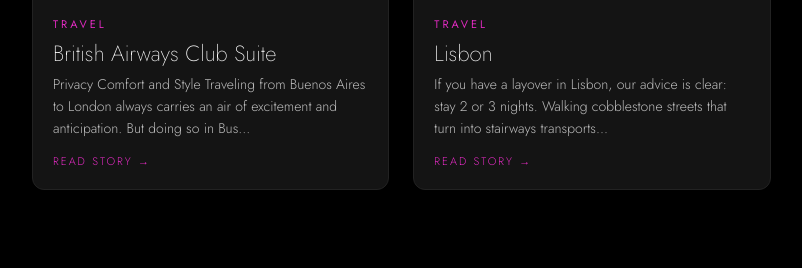
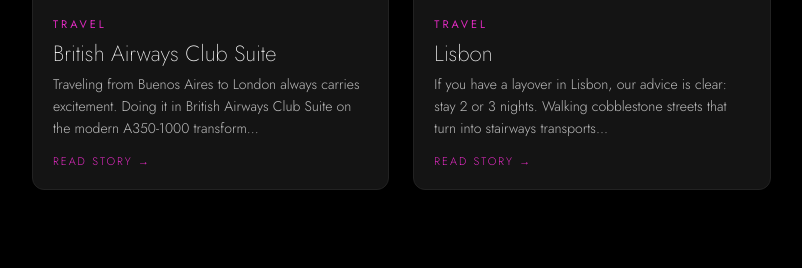
Before and after one commit to MIAMIX-io/MIAMIX.VIP-Site, a Jekyll site: the page built from travel.html, in a window 1280 px wide and 900 px high, scrolled down 3777 px, cut to the strip 347-615 px from the top of the window. Shown: the whole strip, without its empty margins (48-850 px from the left). Built offline with Jekyll 4.4.1, drawn with Linux system fonts in a browser that asks for light colours; some of the changed lines change nothing that is shown.

Commit message:
Revise description for British Airways Club Suite post

```diff
--- a/_posts/Travel/2025-10-19-british-airways-club-suite.md
+++ b/_posts/Travel/2025-10-19-british-airways-club-suite.md
@@ -1,7 +1,7 @@
 ---
 title: "British Airways Club Suite"
 page_title: "Privacy & Comfort"
-description: "Privacy Comfort and Style Traveling from Buenos Aires to London always carries an air of excitement and anticipation. But doing so in Business Class with British Airways, aboard the modern Airbus A350-1000, transforms the journey into an experience of luxury and well-being. With a total duration of approximately 17 hours and 15 minutes, including a layover in Rio de Janeiro, the trip combines technology, elegance, and sustainability in perfect harmony. From boarding at Ezeiza, the attention and service reflect the airline's characteristic British style; understated, efficient, and cordial. Upon entering the plane, the difference is immediately noticeable. The A350-1000 offers a quiet, modern, and relaxed environment, designed to make the passenger feel that comfort begins long before takeoff."
+description: "Traveling from Buenos Aires to London always carries excitement. Doing it in British Airways Club Suite on the modern A350-1000 transforms it into luxury and well being, from boarding at Ezeiza with understated British service to a quiet cabin, high ceilings, ambient lighting and pressurization at 6,000 feet."
 date: 2025-10-19
 cover_image: /images/travel/IMG_4402.jpeg
 external_url: "https://www.miamix.io/travel-leisure/britishairwaysclubsuite"
```
